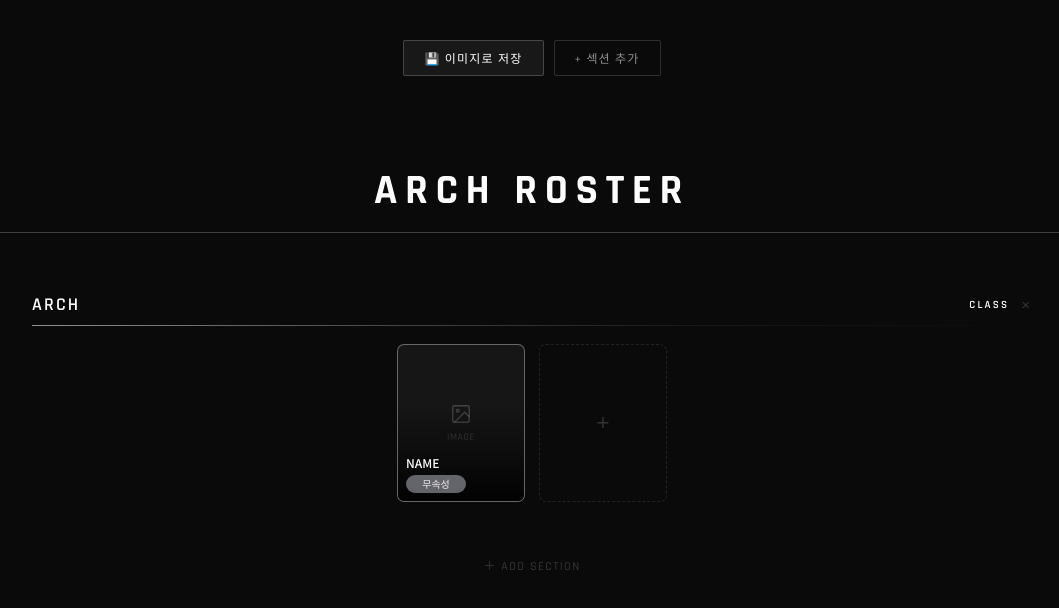
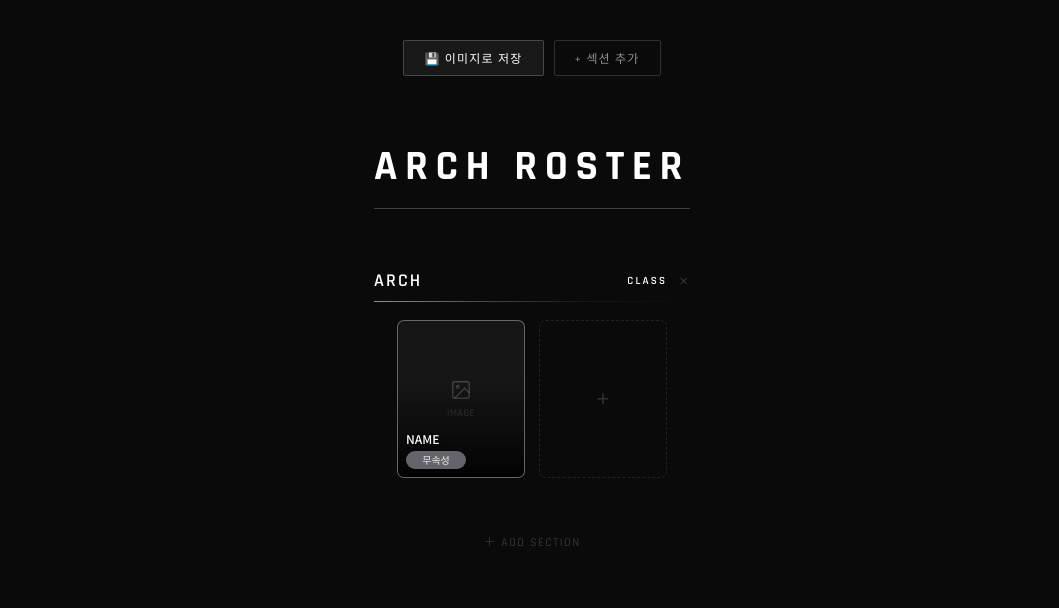
Before and after one commit to DearMySn1p3r/DearMySn1p3r_41, a plain HTML site: page index.html in a window 1280 px wide. Both pictures are taken after a click on the button "💾 이미지로 저장". Shown: the whole page, without its empty margins (108-1167 px from the left). Drawn offline with nearby package versions, Linux system fonts and the light colour scheme.

Commit message:
Update index.html

```diff
--- a/index.html
+++ b/index.html
@@ -690,8 +690,12 @@ async function saveImage(){
     // ── 7. 저장용 여백 ───────────────────────────────────────
     const origPad=captureEl.style.padding;
     const origMax=captureEl.style.maxWidth;
-    captureEl.style.padding='56px 72px 64px';
-    captureEl.style.maxWidth='none';
+    const origWidth=captureEl.style.width; // 원래 width 저장
+
+    // 여백을 대폭 줄이고, 캡처 영역을 실제 콘텐츠 크기에 딱 맞춥니다 (fit-content)
+    captureEl.style.padding='32px 32px 40px';
+    captureEl.style.width='fit-content';
+    captureEl.style.maxWidth='1080px';
 
     // DOM 반영 대기
     await new Promise(r=>setTimeout(r,60));
@@ -711,6 +715,7 @@ async function saveImage(){
     // 여백 복구 (finally 전에 복구)
     captureEl.style.padding=origPad;
     captureEl.style.maxWidth=origMax;
+    captureEl.style.width=origWidth; // width 상태도 원래대로 복구
 
   } catch(err){
     alert('저장 오류: '+err.message);
```
